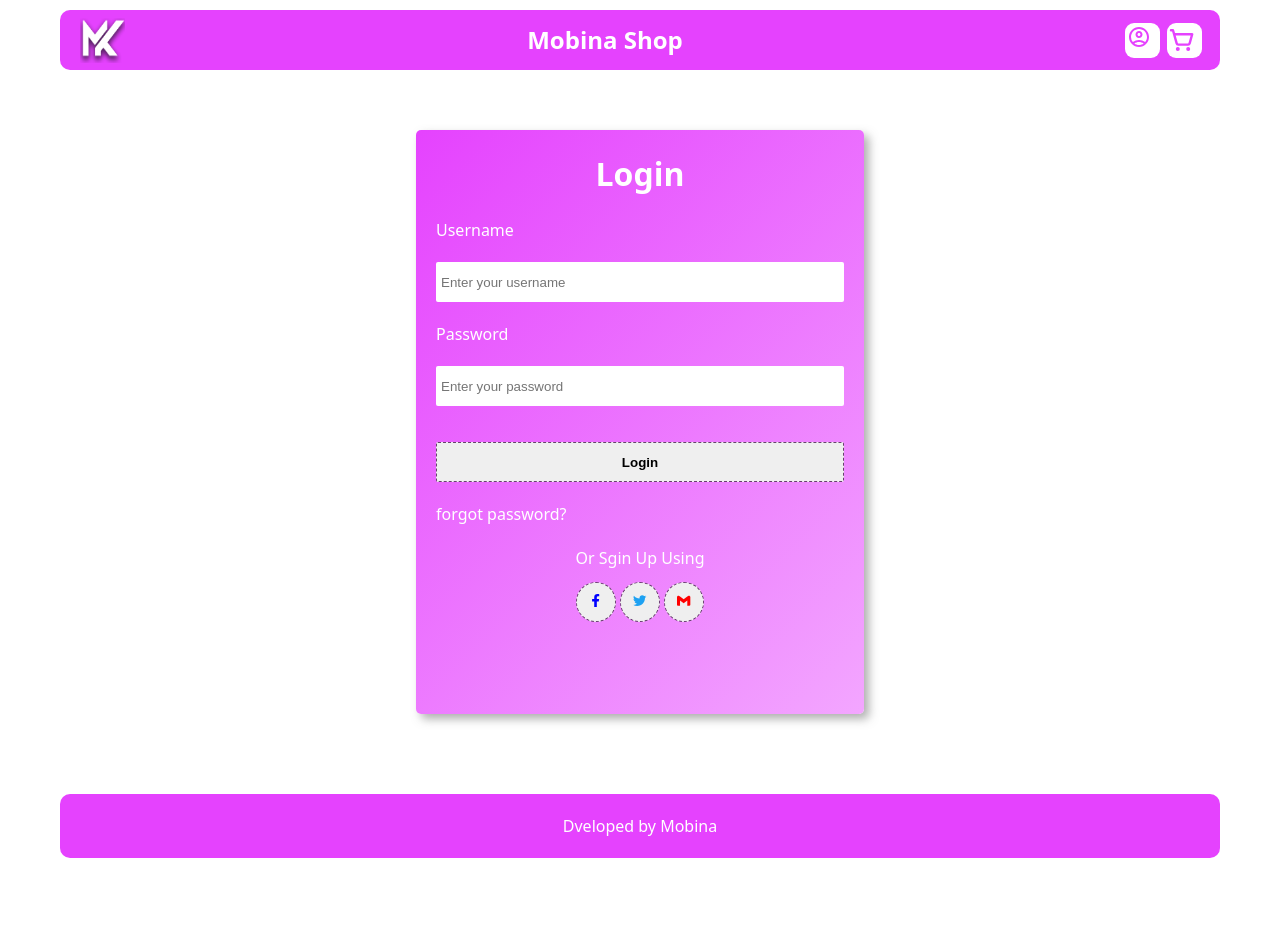
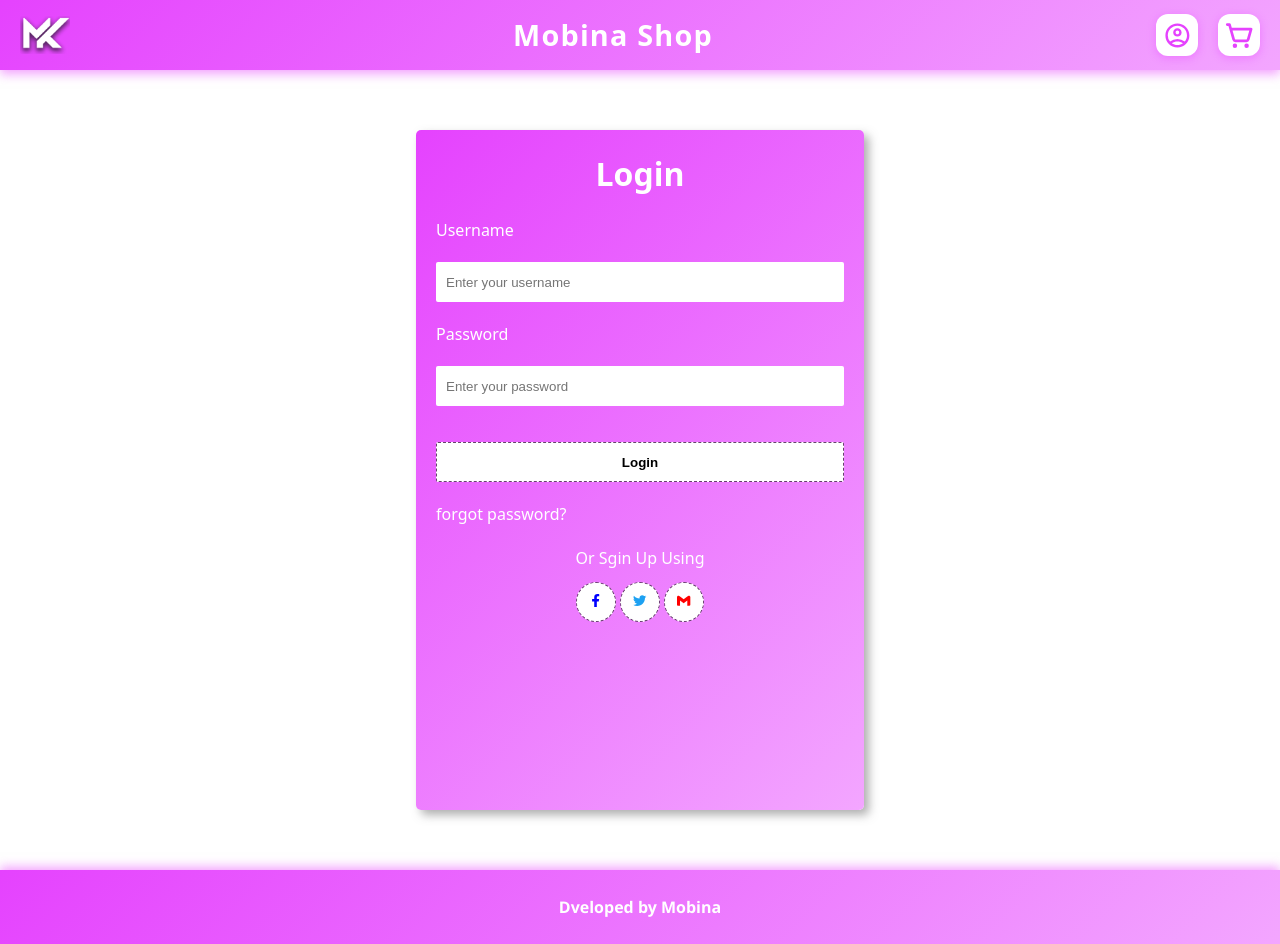
Before and after one commit to Mobina-Karimi/Store-Project, a React (Vite) app: page /login in a window 1280 px wide. Before the commit the page ends 878 px from the top, so only its background shows below. Built offline with nearby package versions, Linux system fonts and the light colour scheme; no server answers.

Commit message:
Update Styles

```diff
--- a/src/components/SearchBox.module.css
+++ b/src/components/SearchBox.module.css
@@ -1,5 +1,5 @@
 .search {
-    margin: 0 10px 50px;
+    margin: 50px 100px;
 }
 
 .search input {
--- a/src/global.css
+++ b/src/global.css
@@ -3,13 +3,14 @@
   line-height: 1.5;
 }
 
+/*
 body {
   margin: auto;
   max-width: 1200px;
   min-height: 100vh;
   padding: 10px;
   border-color: #f9fafc;
-}
+} */
 
 * {
   padding: 0;
--- a/src/layout/Layout.jsx
+++ b/src/layout/Layout.jsx
@@ -13,10 +13,12 @@ function Layout({children}) {
       <Link to="/products">Mobina Shop</Link>
       <div  className={styles.headerIcon}>
         <Link to="/login">
-          <MdOutlineAccountCircle/>
+          <div className={styles.iconWrapper}>
+            <MdOutlineAccountCircle/>
+          </div>
         </Link>
         <Link to="/checkout">
-          <div>
+          <div className={styles.iconWrapper}>
             <PiShoppingCartSimpleBold/>
             {!!state.itemsCounter && <span>{state.itemsCounter}</span>}
           </div>
--- a/src/layout/Layout.module.css
+++ b/src/layout/Layout.module.css
@@ -2,48 +2,63 @@
     display: flex;
     align-items: center;
     justify-content: space-between;
-    background-color: #e542fe;
+    background: linear-gradient(135deg, #e542fe, #f3a6ff);
     color: #fff;
-    padding: 10px 20px;
-    margin: 0 10px 60px;
-    border-radius: 10px;
+    padding: 35px 20px;
+    box-shadow: 0 4px 10px rgba(229, 66, 254, 0.5);
     height: 60px;
     overflow: hidden;
 }
 
 .header img {
-    width: 45px;
-    height: 45px;
+  width: 50px;
+  height: 50px;
+  object-fit: contain;
+  border-radius: 8px;
 }
 
 .header a {
-    font-size: 1.5rem;
-    font-weight: 600;
+  font-size: 1.8rem;
+  font-weight: 700;
+  color: #fff;
+  text-decoration: none;
+  letter-spacing: 1.2px;
+  transition: color 0.3s ease;
 }
 
-.header div {
+.header a:hover {
+  color: #ffd6ff;
+}
+
+.headerIcon {
   display: flex;
   align-items: center;
-    font-size: 1.6rem;
+  gap: 20px;
+}
+
+.iconWrapper {
+  display: flex;
+  align-items: center;
+  justify-content: center;
+  width: 42px;
+  height: 42px;
   background-color: #fff;
-    text-align: center;
   color: #e542fe;
-    height: 35px;
-    width: 35px;
-    border-radius: 9px;
-    padding: 2px;
+  border-radius: 12px;
+  box-shadow: 0 2px 8px rgba(229, 66, 254, 0.4);
   position: relative;
-    margin: 1rem;
+  cursor: pointer;
+  transition: background-color 0.3s ease, color 0.3s ease;
 }
-.headerIcon:last-child {
-    margin: 2.5rem;
+
+.iconWrapper:hover {
+  background-color: #e542fe;
+  color: #fff;
+  box-shadow: 0 4px 12px rgba(229, 66, 254, 0.7);
 }
-/* .headerIcon div {
-    margin: 3px;
-} */
 
-.header span {
-    font-size: 0.9rem;
+.headerIcon span {
+  font-size: 0.85rem;
   width: 20px;
   height: 20px;
   line-height: 20px;
@@ -51,16 +66,22 @@
   color: #fff;
   border-radius: 50%;
   position: absolute;
-    top: -10px;
-    right: -10px;
+  top: -6px;
+  right: -6px;
+  font-weight: 600;
+  box-shadow: 0 0 5px rgba(0,0,0,0.5);
+  display: flex;
+  justify-content: center;
+  align-items: center;
 }
 
 .footer {
   text-align: center;
-    background-color: #e542fe;
-    padding: 20px;
-    margin: 10px;
-    margin-top: 80px;
-    border-radius: 10px;
+  background: linear-gradient(135deg, #e542fe, #f3a6ff);
+  padding: 25px 20px;
   color: #fff;
+  font-weight: 600;
+  font-family: 'Segoe UI', Tahoma, Geneva, Verdana, sans-serif;
+  box-shadow: 0 -3px 10px rgba(229, 66, 254, 0.5);
+  user-select: none;
 }
--- a/src/main.jsx
+++ b/src/main.jsx
@@ -5,9 +5,9 @@ import App from './App.jsx'
 import { BrowserRouter } from 'react-router-dom'
 
 createRoot(document.getElementById('root')).render(
-  // <StrictMode>
+  <StrictMode>
     <BrowserRouter>
       <App />
     </BrowserRouter>
-  // </StrictMode>,
+  </StrictMode>,
 )
--- a/src/pages/404.module.css
+++ b/src/pages/404.module.css
@@ -5,6 +5,8 @@
     flex-direction: row;
     padding: 20px;
     margin: 20px;
+    max-width: 1250px;
+    min-height: 100vh;
 }
 .PNFContainer div img {
     width: 400px;
@@ -26,6 +28,11 @@
     border: 1px dashed #e542fe;
     border-radius: 5px;
 }
+.PNFtxt a:hover {
+    background: linear-gradient(135deg, #68406e, #e542fe);
+    color: #fff;
+    border: 1px dashed #fff;
+}
 
 @media  (max-width: 600px) {
     .PNFContainer {
--- a/src/pages/CheckoutPage.module.css
+++ b/src/pages/CheckoutPage.module.css
@@ -3,7 +3,10 @@
     justify-content: space-between;
     align-items: flex-start;
     padding: 10px;
-    min-height: 1000px;
+    margin: 50px auto;
+    max-width: 1200px;
+    min-height: 100vh;
+    border-color: #f9fafc;
 }
 
 .products {
--- a/src/pages/DetailsPage.module.css
+++ b/src/pages/DetailsPage.module.css
@@ -1,9 +1,13 @@
 .container {
     display: flex;
     align-items: flex-start;
-    min-height: 1000px;
     width: 100%;
-}
+    margin: 50px auto;
+    max-width: 1200px;
+    min-height: 100vh;
+    padding: 10px;
+    border-color: #f9fafc;
+    }
 
 .container img {
     width: 300px;
--- a/src/pages/Login.module.css
+++ b/src/pages/Login.module.css
@@ -2,14 +2,17 @@
     display: flex;
     justify-content: center;
     align-items: center;
+    margin: auto;
+    max-width: 1200px;
+    min-height: 100vh;
+    border-color: #f9fafc;
 }
 .form{
-    width: 35vw;
-    height: 73vh ;
     display: flex;
     flex-direction: column;
     gap: 20px;
-    /* background: linear-gradient(135deg, #6638bc, #e542fe); */
+    width: 35vw;
+    height: 85vh ;
     background: linear-gradient(135deg, #e542fe, #f3a6ff);
     border-radius: 5px;
     padding: 20px;
@@ -27,13 +30,15 @@
     height: 2.5rem;
     border-radius: 2px;
     border: none;
-    padding: 5px;
+    padding: 10px;
 }
 .loginbtn {
     height: 2.5rem;
     border-radius: 2px;
     border: dashed 1px #68406e;
+    padding: 10px;
     margin-top: 1rem;
+    background-color: #fff;
     font-weight: 600;
     cursor: pointer;
 }
@@ -57,6 +62,7 @@
     border-radius: 50%;
     margin: 2px;
     border: 1px dashed #68406e;
+    background-color: #fff;
     cursor: pointer;
 }
 .media button:first-child {
--- a/src/pages/ProductsPage.module.css
+++ b/src/pages/ProductsPage.module.css
@@ -1,6 +1,11 @@
 .container {
     display: flex;
     justify-content: space-between;
+    margin: auto;
+    max-width: 1250px;
+    min-height: 100vh;
+    padding: 10px;
+    border-color: #f9fafc;
 }
 
 .products {
```
Lines whose indentation alone changed are shown as unchanged.
